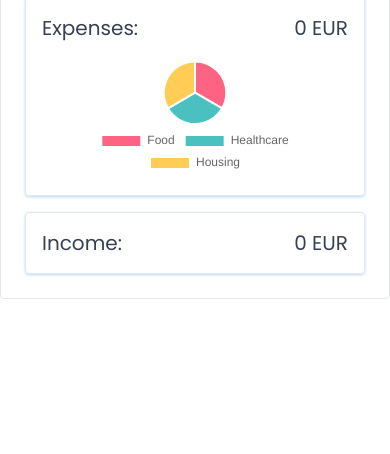
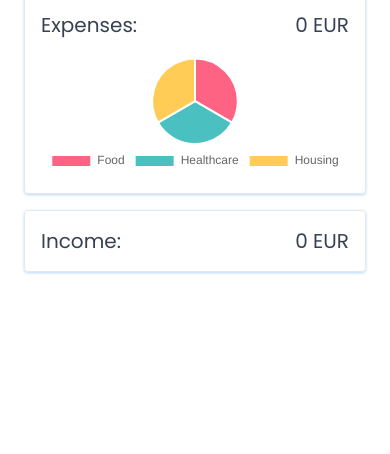
Before and after one commit to dkumza/personal-expenses, a website built with Vite: page index.html in a window 390 px wide. Shown: the part 390-844 px from the top of the page. Built offline with nearby package versions, Linux system fonts and the light colour scheme.

Commit message:
style up for mobile

```diff
--- a/style.css
+++ b/style.css
@@ -13,7 +13,7 @@
 
 .main-container {
    @apply container
-          rounded
+          lg:rounded
           lg:mx-auto
           lg:shadow-xl
           lg:m-4
@@ -34,8 +34,8 @@
    flex-col
    p-6
    gap-4
-   border
-   rounded;
+   lg:border
+   lg:rounded;
 }
 
 .left-wrap {
```
Also changed, not shown: dist/index.html.
